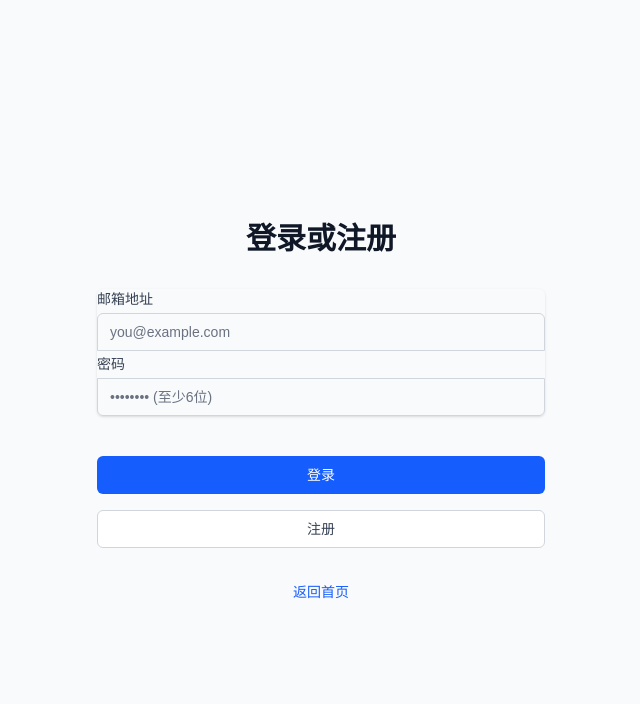
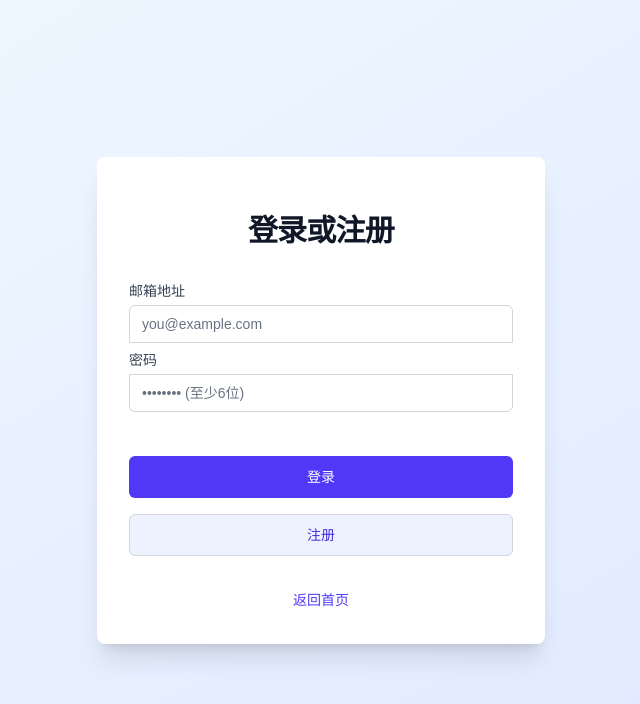
Before and after one commit to erickkkyt/X-Monitor, a Next.js app: page /login in a window 1280 px wide. Shown: the top 704 px of the page, without its empty margins (319-959 px from the left). Built offline with nearby package versions, Linux system fonts and the light colour scheme.

Commit message:
5.4-v1
MVP

```diff
--- a/src/app/login/actions.ts
+++ b/src/app/login/actions.ts
@@ -13,7 +13,9 @@
 
   // 输入验证 (基本)
   if (!email || !password) {
-    return redirect('/login?message=邮箱和密码不能为空')
+    // 返回错误对象
+    return { success: false, message: '邮箱和密码不能为空' }
+    // return redirect('/login?message=邮箱和密码不能为空')
   }
 
   const { error } = await supabase.auth.signInWithPassword({
@@ -23,14 +25,18 @@
 
   if (error) {
     console.error('[Server Action - Login] Error:', error)
-    return redirect(`/login?message=登录失败: ${error.message}`)
+     // 返回错误对象
+    return { success: false, message: `登录失败: ${error.message}` }
+    // return redirect(`/login?message=登录失败: ${error.message}`)
   }
 
   revalidatePath('/', 'layout') // 重新验证缓存，确保layout获取最新状态
+  // 登录成功仍然重定向
   redirect('/dashboard') // 登录成功，重定向到仪表盘
 }
 
-export async function signup(formData: FormData) {
+// 修改 signup 函数使其返回 Promise<{ success: boolean; message: string }>
+export async function signup(formData: FormData): Promise<{ success: boolean; message: string }> {
   const supabase = await createClient()
 
   const email = formData.get('email') as string
@@ -38,10 +44,14 @@
 
   // 输入验证 (基本)
   if (!email || !password) {
-    return redirect('/login?message=邮箱和密码不能为空') // 或重定向到注册页
+    // 返回错误对象
+    return { success: false, message: '邮箱和密码不能为空' }
+    // return redirect('/login?message=邮箱和密码不能为空') // 或重定向到注册页
   }
   if (password.length < 6) {
-    return redirect('/login?message=密码长度必须至少为6个字符') // 或重定向到注册页
+    // 返回错误对象
+    return { success: false, message: '密码长度必须至少为6个字符' }
+    // return redirect('/login?message=密码长度必须至少为6个字符') // 或重定向到注册页
   }
 
   const { error } = await supabase.auth.signUp({
@@ -55,14 +65,17 @@
 
   if (error) {
     console.error('[Server Action - Signup] Error:', error)
-    return redirect(`/login?message=注册失败: ${error.message}`)
+    // 返回错误对象
+    return { success: false, message: `注册失败: ${error.message}` }
+    // return redirect(`/login?message=注册失败: ${error.message}`)
   }
 
   // 根据 Supabase 项目设置决定是直接重定向还是显示确认消息
   // 如果开启了邮件确认，这里应该重定向到一个提示用户检查邮箱的页面
   // 如果未开启邮件确认，用户已注册并登录，可以重定向到仪表盘
   revalidatePath('/', 'layout')
-  // 假设开启了邮件确认，重定向到登录页并提示检查邮箱
-  return redirect('/login?message=注册请求已发送，请检查您的邮箱进行确认')
+  // 注册成功，返回成功消息对象
+  return { success: true, message: '注册请求已发送，请检查您的邮箱进行确认。' }
+  // 不再重定向: return redirect('/login?message=注册请求已发送，请检查您的邮箱进行确认')
   // 如果未开启，则 redirect('/dashboard')
 }
--- a/src/app/login/page.tsx
+++ b/src/app/login/page.tsx
@@ -1,78 +1,136 @@
+'use client' // *** 添加这一行，将组件转换为客户端组件 ***
+
 import Link from 'next/link';
+import { useState, useTransition } from 'react'; // 导入 Hooks
 import { login, signup } from './actions'; // 导入 Server Actions
 
-// Apply fix based on params/searchParams being a Promise in Next.js 15 generated types
-export default async function LoginPage({
-  searchParams
-}: {
-  searchParams?: Promise<{ message?: string }>
-}) {
-  // Await the promise to get the actual searchParams object
-  const resolvedSearchParams = searchParams ? await searchParams : undefined;
+// 不再需要 searchParams，因为消息通过 state 管理
+export default function LoginPage() {
+  // const [email, setEmail] = useState(''); // 可以用 state 管理输入，但 FormData 也能工作
+  // const [password, setPassword] = useState('');
+  const [message, setMessage] = useState<string | null>(null); // 用于显示成功或错误消息
+  const [isPending, startTransition] = useTransition(); // 用于处理异步操作状态
+
+  // 处理登录的函数 (注意：login 成功时会 redirect)
+  const handleLogin = (formData: FormData) => {
+    startTransition(async () => {
+      setMessage(null); // 清除旧消息
+      // login 成功时 redirect, 失败时返回对象
+      const result = await login(formData);
+      if (result?.message) { // 仅当 login 返回错误消息时设置
+         setMessage(result.message);
+      }
+      // 不需要处理成功情况，因为 redirect 会发生
+    });
+  };
+
+  // 处理注册的函数
+  const handleSignup = (formData: FormData) => {
+    startTransition(async () => {
+      setMessage(null); // 清除旧消息
+      const result = await signup(formData); // 调用修改后的 signup action
+      // signup 总是返回对象
+      if (result.message) {
+        setMessage(result.message); // 显示来自 action 的消息
+      }
+    });
+  };
+
+  const isError = message && (message.includes('失败') || message.includes('不能为空') || message.includes('必须'));
+  const isSuccess = message && !isError;
 
   return (
-    <div className="min-h-screen flex items-center justify-center bg-gray-50 py-12 px-4 sm:px-6 lg:px-8">
-      <div className="max-w-md w-full space-y-8">
+    // 微调背景和内边距
+    <div className="min-h-screen flex items-center justify-center bg-gradient-to-br from-sky-50 to-indigo-100 py-12 px-4 sm:px-6 lg:px-8">
+      {/* 添加背景、内边距、圆角和阴影 */}
+      <div className="max-w-md w-full space-y-8 bg-white p-8 shadow-xl rounded-lg">
         <div>
-          <h2 className="mt-6 text-center text-3xl font-extrabold text-gray-900">
+          {/* 调整标题下边距 */}
+          <h2 className="mt-6 mb-8 text-center text-3xl font-bold tracking-tight text-gray-900">
             登录或注册
           </h2>
         </div>
 
-        {/* 显示来自 Server Action 重定向的消息 */}
-        {resolvedSearchParams?.message && (
-          <div className="bg-blue-50 border border-blue-200 p-4 rounded-md text-center text-sm text-blue-700 mb-6">
-            {resolvedSearchParams.message}
+        {/* 优化消息提示框样式 */}
+        {message && (
+          <div className={`p-4 rounded-md text-center mb-6 border ${
+            isError
+              ? 'bg-red-50 border-red-300 text-red-800 text-sm' // 错误样式保持或微调
+              : 'bg-blue-100 border-blue-400 text-blue-800 text-base font-medium py-3' // 增强成功样式
+          }`}>
+            {message}
           </div>
         )}
 
-        <form className="mt-8 space-y-6">
-          <div className="rounded-md shadow-sm -space-y-px">
+        <form className="mt-8 space-y-6" onSubmit={(e) => e.preventDefault()}> {/* 阻止 form 默认提交 */}
+          <div className="rounded-md -space-y-px"> {/* 可以移除 shadow-sm，因为外部容器有阴影 */}
             <div>
               <label htmlFor="email" className="block text-sm font-medium text-gray-700 mb-1">邮箱地址</label>
               <input
                 id="email"
-                name="email" // name 属性用于 Server Action
+                name="email" // name 属性仍用于 FormData
                 type="email"
                 autoComplete="email"
                 required
-                className="appearance-none rounded-none relative block w-full px-3 py-2 border border-gray-300 placeholder-gray-500 text-gray-900 rounded-t-md focus:outline-none focus:ring-blue-500 focus:border-blue-500 focus:z-10 sm:text-sm"
+                // value={email} // 如果使用 state 管理输入
+                // onChange={(e) => setEmail(e.target.value)}
+                // 调整输入框样式，增加圆角区分
+                className="appearance-none relative block w-full px-3 py-2 border border-gray-300 placeholder-gray-500 text-gray-900 rounded-t-md focus:outline-none focus:ring-indigo-500 focus:border-indigo-500 focus:z-10 sm:text-sm"
                 placeholder="you@example.com"
               />
             </div>
             <div>
-              <label htmlFor="password" className="block text-sm font-medium text-gray-700 mb-1 mt-1">密码</label>
+              <label htmlFor="password" className="block text-sm font-medium text-gray-700 mb-1 mt-2">密码</label> {/* 增加一点上边距 */}
               <input
                 id="password"
-                name="password" // name 属性用于 Server Action
+                name="password" // name 属性仍用于 FormData
                 type="password"
                 autoComplete="current-password"
                 required
-                minLength={6} // 添加最小长度提示
-                className="appearance-none rounded-none relative block w-full px-3 py-2 border border-gray-300 placeholder-gray-500 text-gray-900 rounded-b-md focus:outline-none focus:ring-blue-500 focus:border-blue-500 focus:z-10 sm:text-sm"
+                minLength={6}
+                // value={password} // 如果使用 state 管理输入
+                // onChange={(e) => setPassword(e.target.value)}
+                 // 调整输入框样式，增加圆角区分
+                className="appearance-none relative block w-full px-3 py-2 border border-gray-300 placeholder-gray-500 text-gray-900 rounded-b-md focus:outline-none focus:ring-indigo-500 focus:border-indigo-500 focus:z-10 sm:text-sm"
                 placeholder="•••••••• (至少6位)"
               />
             </div>
           </div>
 
-          <div className="flex flex-col space-y-4 pt-4">
+          <div className="flex flex-col space-y-4 pt-5"> {/* 增加一点上边距 */}
             <button
-              formAction={login} // 使用 Server Action
-              className="group relative w-full flex justify-center py-2 px-4 border border-transparent text-sm font-medium rounded-md text-white bg-blue-600 hover:bg-blue-700 focus:outline-none focus:ring-2 focus:ring-offset-2 focus:ring-blue-500 disabled:opacity-50"
+              type="button" // 更改为 type="button"
+              // 移除 formAction
+              onClick={(e) => {
+                // e.preventDefault(); // 已在 form 的 onSubmit 中阻止
+                const formData = new FormData(e.currentTarget.form!);
+                handleLogin(formData);
+              }}
+              disabled={isPending} // 禁用按钮当操作进行中
+              // 统一按钮样式，调整颜色和圆角
+              className="group relative w-full flex justify-center py-2.5 px-4 border border-transparent text-sm font-medium rounded-md text-white bg-indigo-600 hover:bg-indigo-700 focus:outline-none focus:ring-2 focus:ring-offset-2 focus:ring-indigo-500 disabled:opacity-60"
             >
-              登录
+              {isPending ? '处理中...' : '登录'}
             </button>
             <button
-              formAction={signup} // 使用 Server Action
-              className="group relative w-full flex justify-center py-2 px-4 border border-gray-300 text-sm font-medium rounded-md text-gray-700 bg-white hover:bg-gray-50 focus:outline-none focus:ring-2 focus:ring-offset-2 focus:ring-blue-500 disabled:opacity-50"
+              type="button" // 更改为 type="button"
+              // 移除 formAction
+               onClick={(e) => {
+                // e.preventDefault(); // 已在 form 的 onSubmit 中阻止
+                const formData = new FormData(e.currentTarget.form!);
+                handleSignup(formData);
+              }}
+              disabled={isPending} // 禁用按钮当操作进行中
+              // 统一按钮样式，调整颜色和圆角
+              className="group relative w-full flex justify-center py-2.5 px-4 border border-gray-300 text-sm font-medium rounded-md text-indigo-700 bg-indigo-50 hover:bg-indigo-100 focus:outline-none focus:ring-2 focus:ring-offset-2 focus:ring-indigo-500 disabled:opacity-60"
             >
-              注册
+              {isPending ? '处理中...' : '注册'}
             </button>
           </div>
         </form>
 
-        <div className="text-center mt-4">
-          <Link href="/" className="text-sm text-blue-600 hover:text-blue-500">
+        <div className="text-center mt-6"> {/* 调整上边距 */}
+          <Link href="/" className="text-sm font-medium text-indigo-600 hover:text-indigo-500">
             返回首页
           </Link>
         </div>
```
